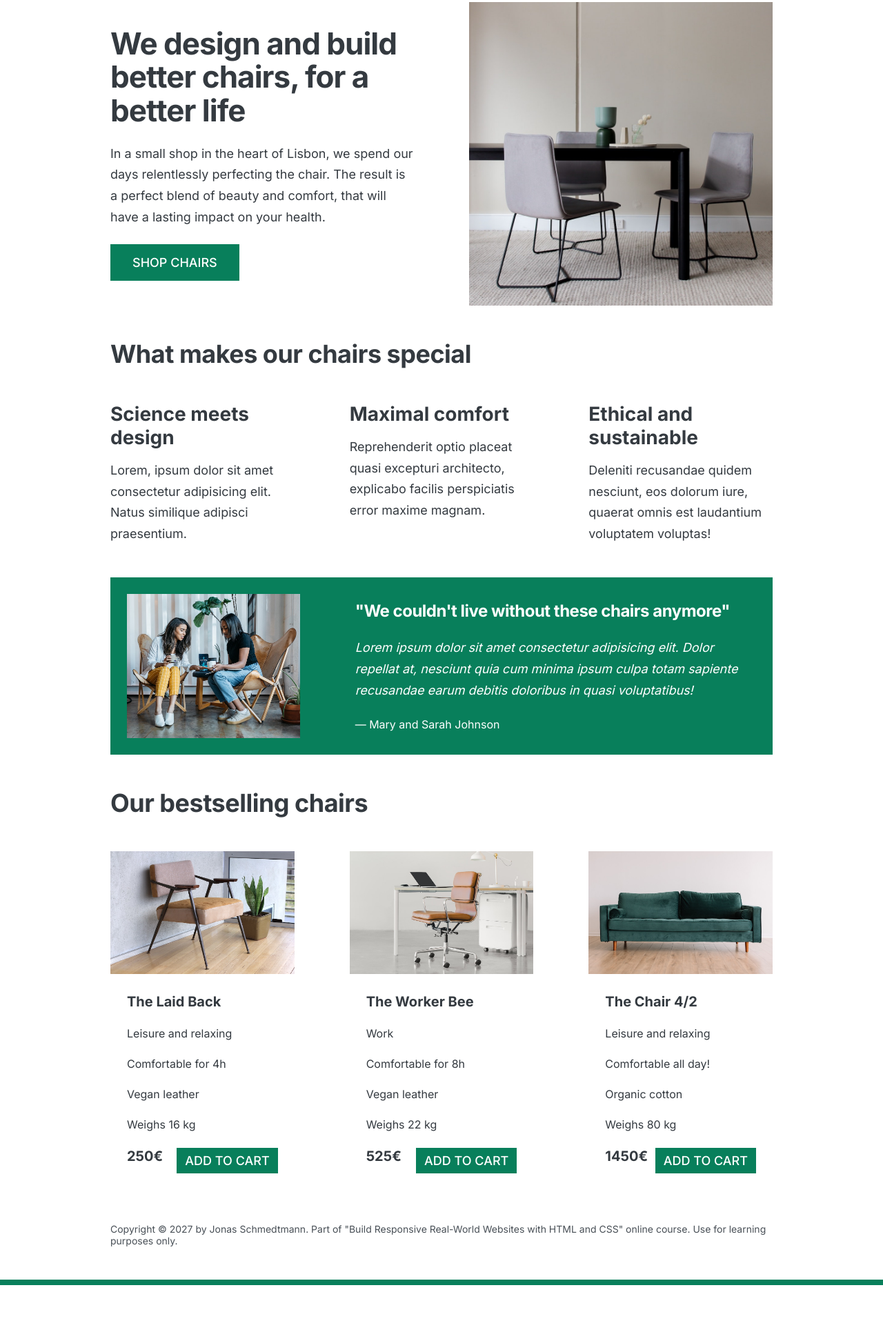
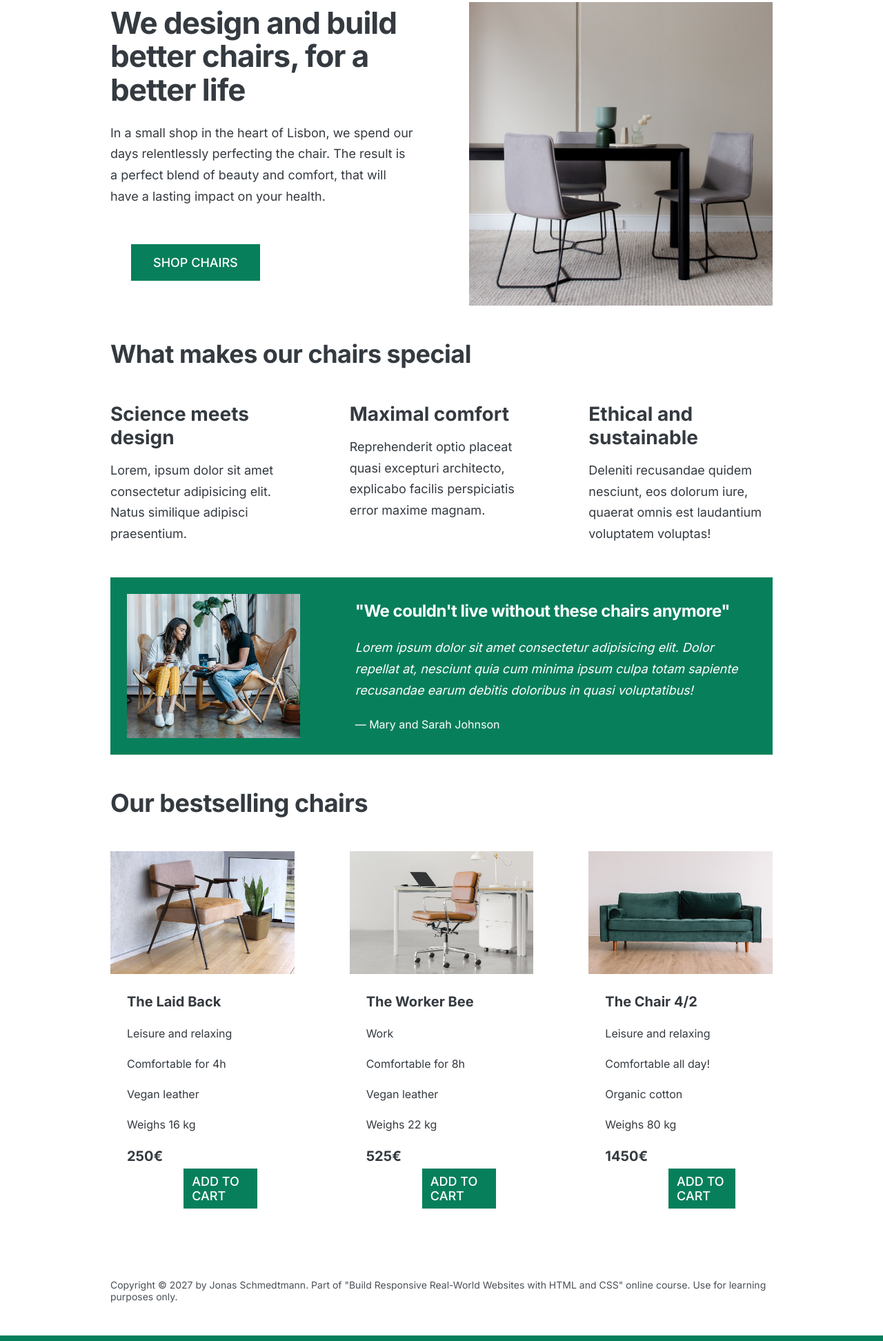
Before and after one commit to DogukanUnal/design, a plain HTML site: page index.html in a window 1280 px wide. Shown: the part 45-1989 px from the top of the page at 69% size. Before the commit the page ends 1908 px from the top, so only its background shows below. Drawn offline with Linux system fonts and the light colour scheme.

Commit message:
ekleme yapıldı

```diff
--- a/style.css
+++ b/style.css
@@ -67,11 +67,13 @@ h2 {
 .btn--big {
   font-size: 18px;
   padding: 16px 32px;
+  margin: 30px;
 }
 
 .btn--small {
   font-size: 14px;
   padding: 8px 12px;
+  margin: 30px;
 }
 
 /* ------------------------ */
```
